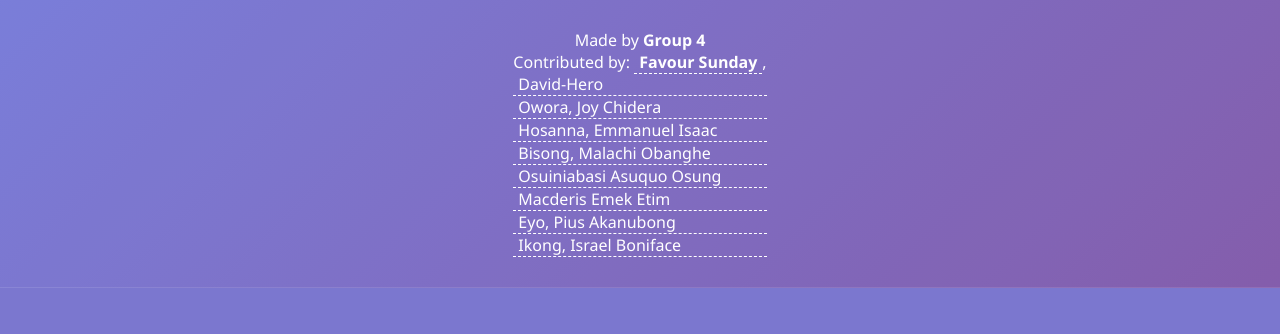
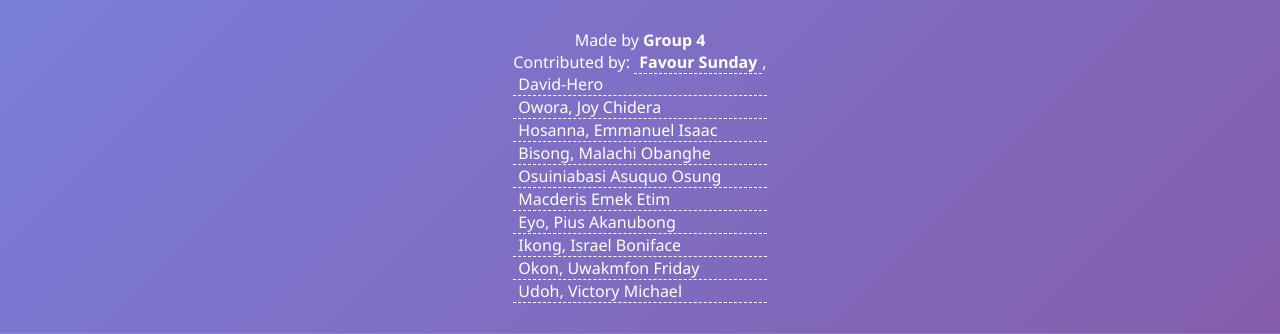
Before and after one commit to Faculty-of-Computing/WeatherApp, a Flask app: page / in a window 1280 px wide. Shown: the part 665-999 px from the top of the page. Before the commit the page ends 953 px from the top, so only its background shows below. Run offline with Flask 3, Linux system fonts and the light colour scheme.

Commit message:
Update index.html

```diff
--- a/templates/index.html
+++ b/templates/index.html
@@ -372,6 +372,8 @@
                 <span contenteditable="true" style="border-bottom: 1px dashed #fff; padding: 0 5px;">Macderis Emek Etim</span>
 				<span contenteditable="true" style="border-bottom: 1px dashed #fff; padding: 0 5px;">Eyo, Pius Akanubong</span>
 				<span contenteditable="true" style="border-bottom: 1px dashed #fff; padding: 0 5px;">Ikong, Israel Boniface </span>
+               <span contenteditable="true" style="border-bottom: 1px dashed #fff; padding: 0 5px;">Okon, Uwakmfon Friday</span>
+               <span contenteditable="true" style="border-bottom: 1px dashed #fff; padding: 0 5px;">Udoh, Victory Michael</span>
 		</p>
             </p>
         </div>
```
